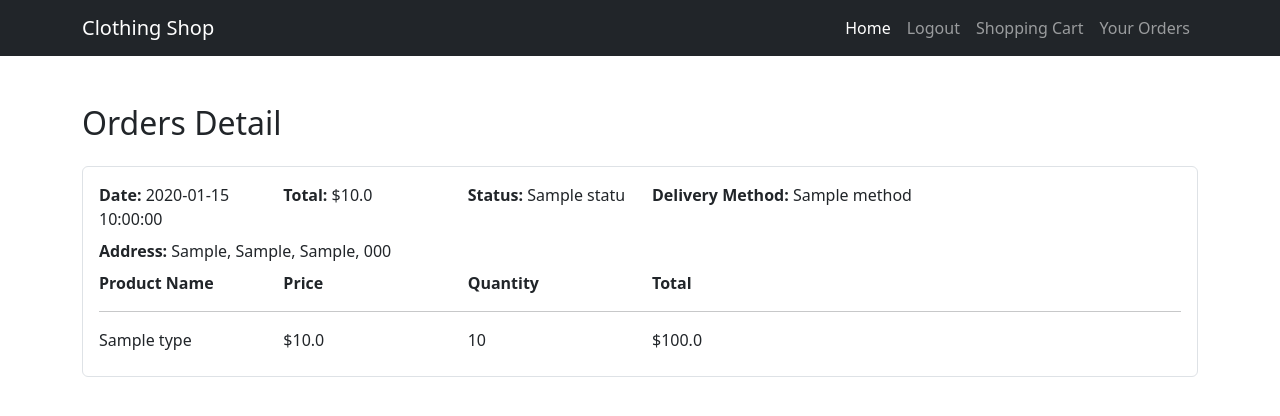
After one commit to NIwanska/WebApp, a Flask app: page /orders/ in a window 1280 px wide. The commit adds this page. Shown: the top 416 px of the page. Run offline with Flask 3, Linux system fonts and the light colour scheme; a user stored in the database is signed in; tables that the repository leaves empty hold one stand-in row (values such as "Sample post"); parts of the project's set-up code (start-up, migrations or seed data) failed here and were passed over.

Commit message:
display orders

```diff
--- a/app/__init__.py
+++ b/app/__init__.py
@@ -1,6 +1,6 @@
 from flask import Flask
 from .config import Config
-from .views import main, cart, products, order, auth
+from .views import main, cart, products, order, auth, orders
 from .database import db
 from flask_migrate import Migrate
 from flask_login import LoginManager
@@ -35,6 +35,7 @@ def create_app():
     app.register_blueprint(products.bp)
     app.register_blueprint(auth.bp)
     app.register_blueprint(order.bp)
+    app.register_blueprint(orders.bp)
     app.jinja_env.globals.update(max=max, min=min)
 
 
--- a/app/templates/base.html
+++ b/app/templates/base.html
@@ -40,6 +40,9 @@
                     <li class="nav-item">
                         <a class="nav-link" href="{{ url_for('cart.cart_detail') }}">Shopping Cart</a>
                     </li>
+                    <li class="nav-item">
+                        <a class="nav-link" href="{{ url_for('orders.orders_detail') }}">Your Orders</a>
+                    </li>
                     {% endif %}
                 </ul>
             </div>
--- /dev/null
+++ b/app/templates/orders/orders_detail.html
@@ -0,0 +1,43 @@
+{% extends "base.html" %}
+{% block content %}
+<div class="container">
+    <h2 class="mt-5 mb-4">Orders Detail</h2>
+    {% if order_details %}
+    {% for detail in order_details %}
+    <div class="order-item mb-4 p-3 border rounded">
+        <div class="row mb-2">
+            <div class="col-md-2"><strong>Date:</strong> {{ detail.order.datetime.strftime("%Y-%m-%d %H:%M:%S") }}</div>
+            <div class="col-md-2"><strong>Total:</strong> ${{ detail.order.total }}</div>
+            <div class="col-md-2"><strong>Status:</strong> {{ detail.order_status.name }}</div>
+            <!-- Adjust this to display status name if available -->
+            <div class="col-md-6"><strong>Delivery Method:</strong> {{ detail.delivery_method.name }}</div>
+        </div>
+        <div class="row mb-2">
+            <div class="col-md-6"><strong>Address:</strong> {{ detail.address.street }}, {{ detail.address.city }}, {{
+                detail.address.country }}, {{ detail.address.zip_code }}</div>
+        </div>
+        <div class="row mb-3">
+            <div class="col-md-2"><strong>Product Name</strong></div>
+            <div class="col-md-2"><strong>Price</strong></div>
+            <div class="col-md-2"><strong>Quantity</strong></div>
+            <div class="col-md-2"><strong>Total</strong></div>
+        </div>
+        <hr>
+        {% for item in detail.cart_items %}
+        <div class="row mb-2">
+            <div class="col-md-2">{{ item.product_item.product_type.name }}</div>
+            <div class="col-md-2">${{ item.product_item.product_type.price }}</div>
+            <div class="col-md-2">{{ item.quantity }}</div>
+            <div class="col-md-2">${{ item.quantity * item.product_item.product_type.price }}</div>
+        </div>
+        {% endfor %}
+    </div>
+    {% endfor %}
+    {% else %}
+    <div class="text-right mt-4">
+        <p>You have no orders.</p>
+        <a href="{{ url_for('main.home') }}" class="btn btn-primary">Go shopping</a>
+    </div>
+    {% endif %}
+</div>
+{% endblock %}
--- /dev/null
+++ b/app/views/orders.py
@@ -0,0 +1,30 @@
+from flask import render_template, Blueprint, request, flash, redirect, url_for
+from ..models import Address, db, ShoppingCart, Order, AuthUser, DeliveryMethod, CartItem, ProductItem, OrderStatus
+from flask_login import login_required, current_user
+
+bp = Blueprint(
+    "orders",
+    __name__,
+    template_folder="templates/",
+    static_folder="static",
+    url_prefix="/orders",
+)
+
+@bp.route("/", methods=["GET"])
+@login_required
+def orders_detail():
+    orders = Order.query.join(ShoppingCart).filter(ShoppingCart.auth_user_id == current_user.id).all()
+    order_details = []
+    for order in orders:
+        cart_items = CartItem.query.filter_by(shopping_cart_id=order.cart_id).all()
+        delivery_method = DeliveryMethod.query.filter_by(id=order.delivery_method_id).first()
+        address = Address.query.filter_by(id=order.address_id).first()
+        order_status = OrderStatus.query.filter_by(id=order.order_status_id).first()
+        order_details.append({
+            'order': order,
+            'cart_items': cart_items,
+            'delivery_method': delivery_method,
+            'address': address,
+            'order_status': order_status
+        })
+    return render_template("orders/orders_detail.html", order_details=order_details)
```
